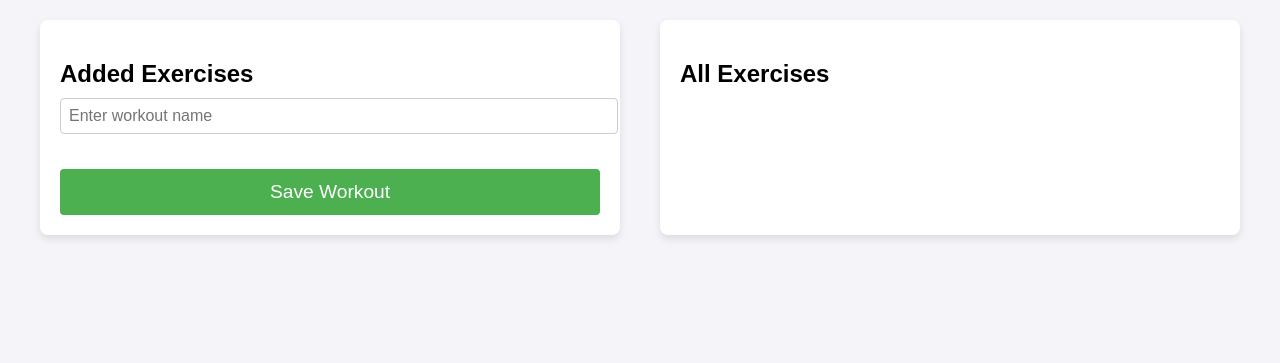
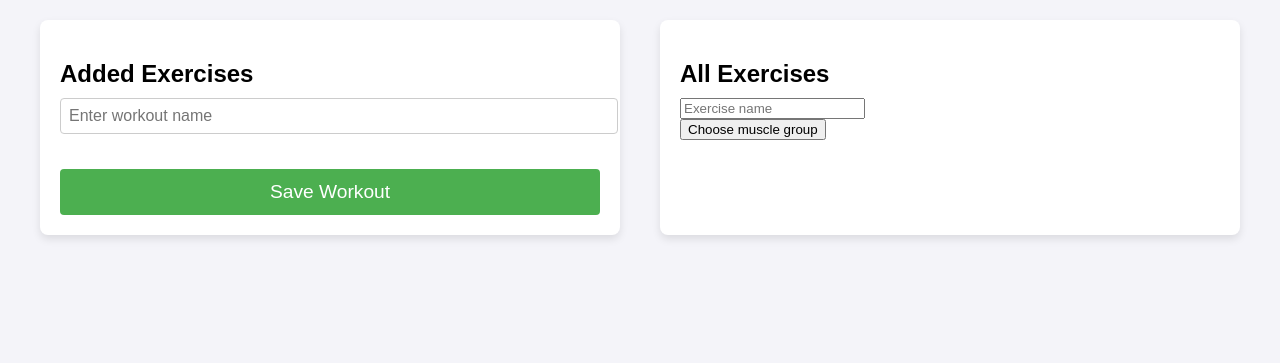
Before and after one commit to pierDenu/WorkoutSite, a Flask app: page /create-workout in a window 1280 px wide. Shown: the part 57-420 px from the top of the page. Run offline with Flask 3, Linux system fonts and the light colour scheme; some libraries are stand-ins or nearby versions.

Commit message:
Added exercise search by name, muscle group. Created database for MuscleGroup

```diff
--- a/app/main/routes.py
+++ b/app/main/routes.py
@@ -3,6 +3,7 @@
 from app.main import bp
 from app.models.associations import workout_exercise
 from app.models.exercise import Exercise
+from app.models.muscle_group import MuscleGroup
 from app.models.workout import Workout
 from flask import request
 from app import db
@@ -19,8 +20,11 @@
 @bp.route('/create-workout')
 def create_workout():
     # Retrieve all exercises from the database to display on the page
-    exercises = Exercise.query.all()
-    return render_template('create_workout.html', all_exercises=exercises)
+    exercises = Exercise.get_all()
+    muscle_groups = MuscleGroup.get_all()
+
+    return render_template('create_workout.html', all_exercises=exercises,
+                           muscle_groups=muscle_groups)
 
 @bp.route('/save-workout', methods=['POST'])
 def save_workout():
@@ -63,3 +67,41 @@
         return jsonify({"message": "Data not found"}), 404
 
     return jsonify(exercise.to_dict())
+
+@bp.route('/search-exercise-name/', defaults={'exercise_name': ''})
+@bp.route('/search-exercise-name/<string:exercise_name>')
+def search_exercises_by_name(exercise_name):
+    try:
+        if exercise_name == '':
+            exercises = Exercise.get_all()
+        else:
+            exercises = Exercise.search_by_name(exercise_name)
+
+        if not exercises:
+            return jsonify({"message": "Data not found"}), 404
+
+        exercises = [exercise.to_dict() for exercise in exercises]
+
+        return jsonify({'exercises': exercises})
+
+    except Exception as e:
+        # Log the error for debugging
+        print(f"Error: {e}")
+        return jsonify({"message": "An unexpected error occurred"}), 500
+
+@bp.route('/search-exercise-muscle-group/<string:muscle_group_name>')
+def search_exercises_by_muscle_group(muscle_group_name):
+    try:
+        muscle_group = MuscleGroup.query.filter_by(name=muscle_group_name).first()
+
+        if not muscle_group:
+            return jsonify({"message": "Data not found"}), 404
+
+        exercises = muscle_group.exercises
+        exercises = [exercise.to_dict() for exercise in exercises]
+        return jsonify({'exercises': exercises})
+
+    except Exception as e:
+        # Log the error for debugging
+        print(f"Error: {e}")
+        return jsonify({"message": "An unexpected error occurred"}), 500
--- a/app/models/associations.py
+++ b/app/models/associations.py
@@ -9,3 +9,9 @@
     db.Column('additional_weight', db.Integer, nullable=True),  # Additional weight (if needed)
     db.Column('order', db.Integer, nullable=False)  # Order of exercises within the workout
 )
+
+exercise_muscle_group = db.Table(
+    'exercise_muscle_group',
+    db.Column('exercise_id', db.Integer, db.ForeignKey('exercise.id'), primary_key=True),
+    db.Column('muscle_group_id', db.Integer, db.ForeignKey('muscle_groups.id'), primary_key=True)
+)
--- a/app/models/exercise.py
+++ b/app/models/exercise.py
@@ -1,16 +1,17 @@
 from app.extensions import db
-from app.models.associations import workout_exercise
+from app.models.associations import workout_exercise, exercise_muscle_group
 from sqlalchemy.types import JSON
 
 class Exercise(db.Model):
     id = db.Column(db.Integer, primary_key=True)
     name = db.Column(db.String(100), nullable=False)
     difficulty = db.Column(db.String(50), nullable=False)
-    muscle_groups = db.Column(JSON, nullable=False)
     needs_additional_weight = db.Column(db.Boolean, nullable=False)
 
     # Many-to-many relationship with Workout
     workouts = db.relationship('Workout', secondary=workout_exercise, back_populates='exercises')
+    muscle_groups = db.relationship('MuscleGroup', secondary=exercise_muscle_group,
+                                    back_populates='exercises')
 
     def __repr__(self):
         return f"<Exercise {self.name}>"
@@ -20,6 +21,16 @@
             'id': self.id,
             'name': self.name,
             'difficulty': self.difficulty,
-            'muscle_groups': self.muscle_groups,
+            'muscle_groups': [muscle_group.name for muscle_group in self.muscle_groups],
             'needs_additional_weight': self.needs_additional_weight
         }
+
+    @staticmethod
+    def search_by_name(name):
+        exercises = Exercise.query.filter(Exercise.name.ilike(f'{name}%')).all()
+        return exercises
+
+    @staticmethod
+    def get_all():
+        exercises = Exercise.query.all()
+        return exercises
--- /dev/null
+++ b/app/models/muscle_group.py
@@ -0,0 +1,20 @@
+from app.extensions import db
+
+class MuscleGroup(db.Model):
+    __tablename__ = 'muscle_groups'
+    id = db.Column(db.Integer, primary_key=True)
+    name = db.Column(db.String(100), unique=True, nullable=False)
+
+    exercises = db.relationship('Exercise', secondary='exercise_muscle_group', back_populates='muscle_groups')
+
+    def __repr__(self):
+        return f"<MuscleGroup {self.name}>"
+
+    def to_dict(self):
+        return {'id': self.id, 'name': self.name}
+
+    @staticmethod
+    def get_all():
+        muscle_groups = MuscleGroup.query.all()
+        return muscle_groups
+from app.models.associations import exercise_muscle_group
--- a/app/run.py
+++ b/app/run.py
@@ -10,5 +10,5 @@
     db.create_all()  # Create all tables defined in your models
 
 # Run the Flask app
-if __name__ == '__main__':
-    app.run(debug=True)
+if __name__ == "__main__":
+    app.run(host='0.0.0.0', port=5000, debug=True)
--- a/app/static/js/script.js
+++ b/app/static/js/script.js
@@ -106,7 +106,7 @@
 // Функція для додавання елемента у список
 function addExercise(event, addedExercisesList) {
     const exercise = event.target;  // Отримуємо елемент, на який клікнули
-    if (exercise.id === 'exercise')
+    if (exercise.classList.contains('exercise'))
         addedExercisesList.appendChild(exercise.cloneNode(true));
 }
 
@@ -117,13 +117,83 @@
 
 function deleteExersice(event) {
     const exercise = event.target;  // Отримуємо елемент, на який клікнули
-    if (exercise.id === 'exercise')
+    if (exercise.classList.contains('exercise'))
         exercise.remove();
 }
 
 function setExerciseDeleting(addedExercisesList) {
     addedExercisesList.addEventListener('click', (event) => deleteExersice(event));
 }
+
+async function searchExercise(input) {
+    const response = await fetch(`/search-exercise-name/${input}`, {
+        method: 'GET',
+        headers: {
+            'Content-Type': 'application/json'
+        }
+    });
+    const data = await response.json();
+    const exercises = data['exercises']
+    return exercises;
+}
+
+function displayExercises(exercises, exerciseList) {
+    exerciseList.innerHTML = '';
+    console.log(exercises);
+    exercises.forEach(exercise => {
+        const listItem = document.createElement('li');
+        listItem.setAttribute('data-id', exercise.id);
+        listItem.classList.add('exercise');
+        listItem.innerHTML = `
+        ${exercise.name}
+        <input type="number" class="reps" placeholder="Reps">
+        <input type="number" class="rest-time" placeholder="Rest Time (sec)">
+        ${exercise.needs_additional_weight ? '<input type="number"' +
+                ' class="add-weight" placeholder="Additional weight (kg)">' : ''}`;
+        exerciseList.appendChild(listItem);
+    });
+}
+
+function hide(element) {
+    element.style.display = 'none';
+}
+
+function show(element) {
+    element.style.display = 'block';
+}
+
+function toggleHideAndShow(element) {
+    if (element.style.display === 'none' || element.style.display === '') {
+        show(element);// Show the list
+    }
+    else {
+        hide(element);   // Hide the list
+    }
+}
+
+async function filterByGroup(event, list) {
+    const muscleGroup = event.target;
+    if (muscleGroup.classList.contains('muscle-group')) {
+        try {
+            const groupName = muscleGroup.innerHTML; // or use a `data-name` attribute
+            const response = await fetch(`search-exercise-muscle-group/${groupName}`);
+
+            if (!response.ok) {
+                throw new Error(`HTTP error! status: ${response.status}`);
+            }
+
+            const data = await response.json();
+            const exercises = data['exercises']
+
+            // Hide the list (if needed) and return the filtered data
+            hide(list);
+            return exercises;
+        } catch (error) {
+            console.error('Error:', error);
+        }
+    }
+}
+
 
 // DOMContentLoaded event listener
 document.addEventListener('DOMContentLoaded', function () {
@@ -137,4 +207,23 @@
     saveButton.addEventListener('click', () => {
         saveWorkout(addedExercisesList)
     })
+
+    const searchExerciseByName = document.getElementById("exersice-name-search");
+    searchExerciseByName.addEventListener('input', async (event) => {
+        const input = event.target.value;
+        const exercises = await searchExercise(input);
+        displayExercises(exercises, allExercisesList);
+    });
+
+    const MuscleGroupsButton = document.getElementById("dropdown-button")
+    const MuscleGroupsList = document.getElementById("muscle-group-list")
+    MuscleGroupsButton.addEventListener('click', (event) => {
+        toggleHideAndShow(MuscleGroupsList);
+    });
+    MuscleGroupsList.addEventListener('click', async (event) => {
+        const exercises = await filterByGroup(event, MuscleGroupsList);
+        displayExercises(exercises, allExercisesList);
+    });
+
+
 });
--- a/app/templates/create_workout.html
+++ b/app/templates/create_workout.html
@@ -28,9 +28,18 @@
             <!-- Column 2: All Exercises -->
             <div class="column">
                 <h2>All Exercises</h2>
-                <ul id="all-exercises" class="exercise-list">
+                <input type="text" id="exersice-name-search" placeholder="Exercise name">
+                <div class="dropdown">
+                  <button id="dropdown-button">Choose muscle group</button>
+                    <ul id="muscle-group-list">
+                        {% for muscle_group in muscle_groups %}
+                        <li class="muscle-group">{{ muscle_group.name }}</li>
+                        {% endfor %}
+                    </ul>
+                </div>
+                    <ul id="all-exercises" class="exercise-list">
                     {% for exercise in all_exercises %}
-                    <li id="exercise" data-id="{{ exercise.id }}">
+                    <li class="exercise" data-id="{{ exercise.id }}">
                         {{ exercise.name }}
                         <input type="number" class="reps" placeholder="Reps">
                         <input type="number" class="rest-time" placeholder="Rest Time (sec)">
```
Also changed, not shown: app/scripts/seed_exercises.py (+64 -17 lines), app.db, app/models/workout.py (line endings or trailing spaces).
